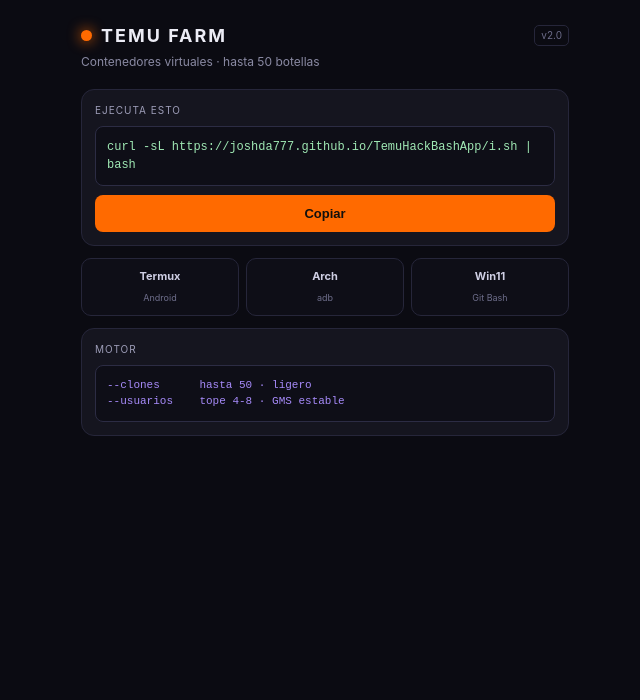
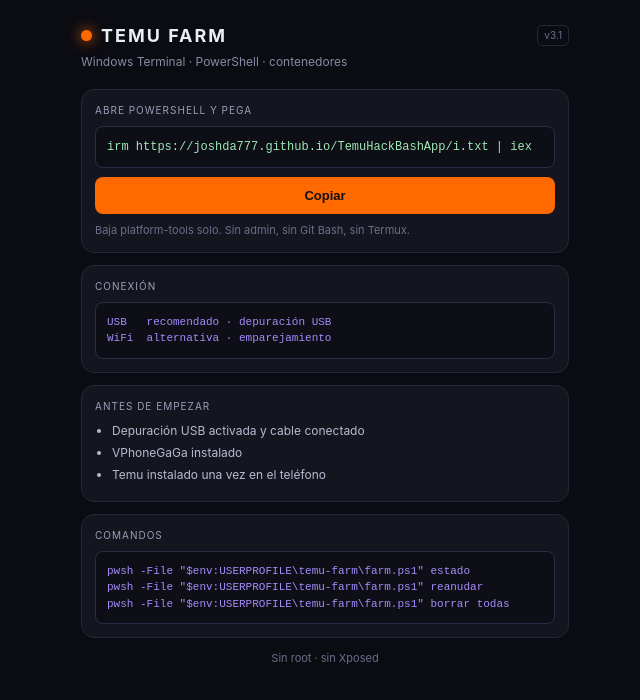
Before and after one commit to JoshDa777/TemuHackBashApp, a plain HTML site: page index.html in a window 1280 px wide. Shown: the whole page, without its empty margins (315-955 px from the left). Drawn offline with Linux system fonts and the light colour scheme.

Commit message:
Revise TEMU FARM page for version 3.1
Updated content and layout for TEMU FARM page, including new commands and instructions for Windows users.

```diff
--- a/index.html
+++ b/index.html
@@ -10,23 +10,27 @@
 .lbl{font-size:10px;text-transform:uppercase;letter-spacing:1px;color:#9d9db8;margin-bottom:8px}
 pre{background:#0e0e17;border:1px solid #2c2c44;border-radius:8px;padding:11px;font-size:12px;white-space:pre-wrap;word-break:break-all;color:#9fe8b4;margin:0}
 button{width:100%;margin-top:9px;background:#ff6a00;color:#12100c;border:0;border-radius:8px;padding:11px;font-weight:800;font-size:13px}
-.os{display:grid;grid-template-columns:1fr 1fr 1fr;gap:7px;margin-bottom:12px}
-.card{background:#0e0e17;border:1px solid #26263a;border-radius:10px;padding:9px;text-align:center}
-.card b{display:block;font-size:11px;color:#cfcfe4}.card span{font-size:9px;color:#6d6d8a}
-.cmds{color:#a78bfa;font-size:11px}
+.h{font-size:11px;color:#6d6d8a;margin:8px 0 0}.cmds{color:#a78bfa;font-size:11px}
+ul{margin:0;padding-left:17px;font-size:12px;color:#b9b9d0}li{margin-bottom:4px}
 </style></head><body><div class="w">
-<div class="top"><span class="d"></span><h1>TEMU FARM</h1><span class="v">v2.0</span></div>
-<p class="s">Contenedores virtuales · hasta 50 botellas</p>
-<div class="box"><div class="lbl">Ejecuta esto</div>
-<pre id="c">curl -sL https://joshda777.github.io/TemuHackBashApp/i.sh | bash</pre>
-<button id="b">Copiar</button></div>
-<div class="os">
-<div class="card"><b>Termux</b><span>Android</span></div>
-<div class="card"><b>Arch</b><span>adb</span></div>
-<div class="card"><b>Win11</b><span>Git Bash</span></div></div>
-<div class="box"><div class="lbl">Motor</div>
-<pre class="cmds">--clones      hasta 50 · ligero
---usuarios    tope 4-8 · GMS estable</pre></div>
+<div class="top"><span class="d"></span><h1>TEMU FARM</h1><span class="v">v3.1</span></div>
+<p class="s">Windows Terminal · PowerShell · contenedores</p>
+<div class="box"><div class="lbl">Abre PowerShell y pega</div>
+<pre id="c">irm https://joshda777.github.io/TemuHackBashApp/i.txt | iex</pre>
+<button id="b">Copiar</button>
+<p class="h">Baja platform-tools solo. Sin admin, sin Git Bash, sin Termux.</p></div>
+<div class="box"><div class="lbl">Conexión</div>
+<pre class="cmds">USB   recomendado · depuración USB
+WiFi  alternativa · emparejamiento</pre></div>
+<div class="box"><div class="lbl">Antes de empezar</div><ul>
+<li>Depuración USB activada y cable conectado</li>
+<li>VPhoneGaGa instalado</li>
+<li>Temu instalado una vez en el teléfono</li></ul></div>
+<div class="box"><div class="lbl">Comandos</div>
+<pre class="cmds">pwsh -File "$env:USERPROFILE\temu-farm\farm.ps1" estado
+pwsh -File "$env:USERPROFILE\temu-farm\farm.ps1" reanudar
+pwsh -File "$env:USERPROFILE\temu-farm\farm.ps1" borrar todas</pre></div>
+<p class="h" style="text-align:center">Sin root · sin Xposed</p>
 </div><script>
 document.getElementById('b').onclick=async()=>{await navigator.clipboard.writeText(document.getElementById('c').textContent);document.getElementById('b').textContent='Copiado';setTimeout(()=>document.getElementById('b').textContent='Copiar',1500)}
 </script></body></html>
```
